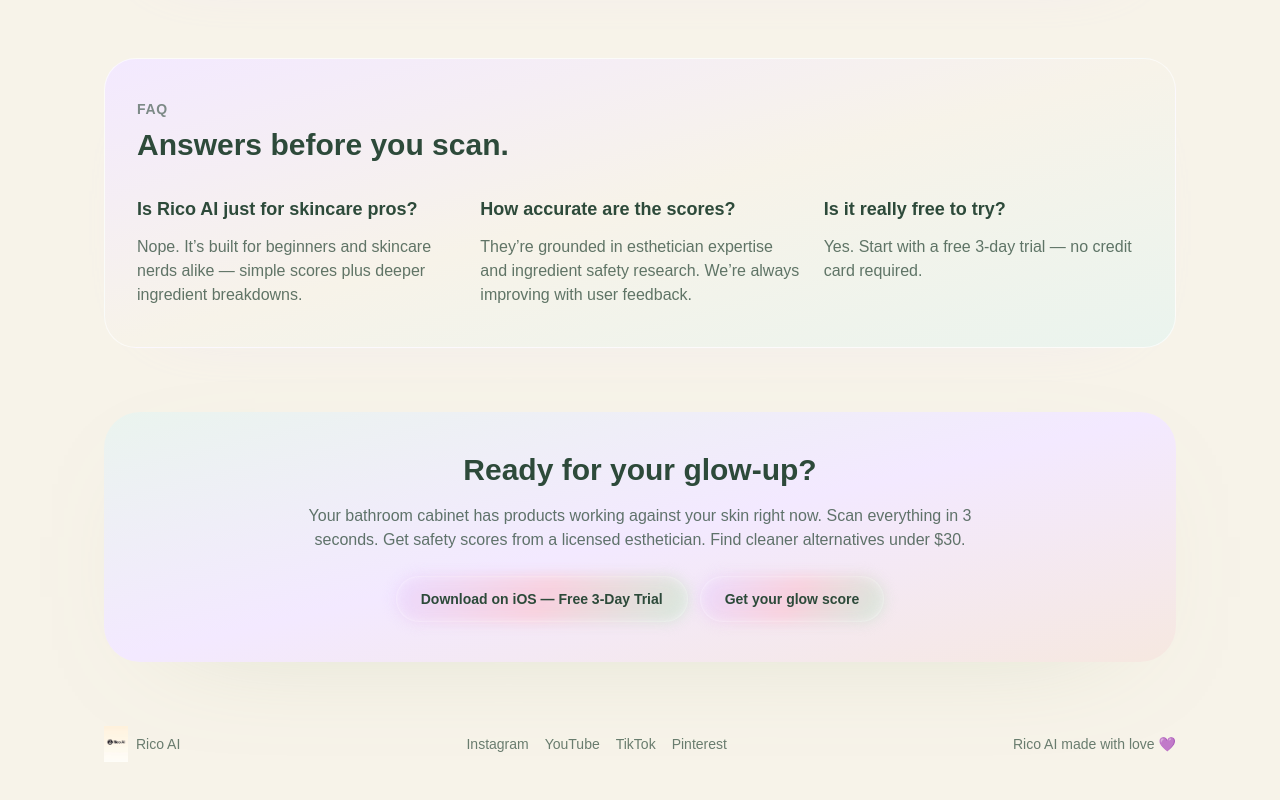
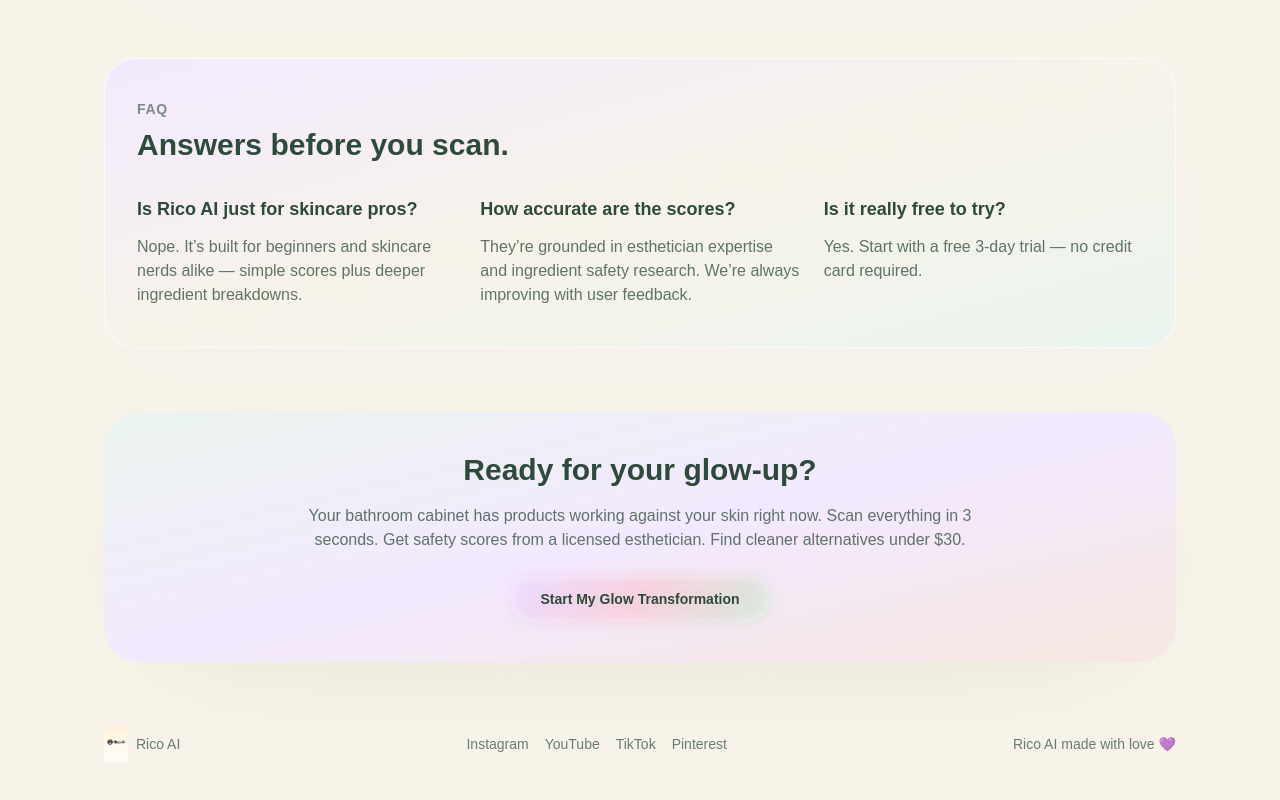
Before and after one commit to mspottsassistant-123/rico-ai-landing, a Next.js app: page / in a window 1280 px wide. Shown: the part 3213-4013 px from the top of the page. Built offline with nearby package versions, Linux system fonts and the light colour scheme.

Commit message:
Simplify footer CTA to a single high-intent button

```diff
--- a/src/app/page.tsx
+++ b/src/app/page.tsx
@@ -434,18 +434,12 @@ export default function Home() {
             Scan everything in 3 seconds. Get safety scores from a licensed
             esthetician. Find cleaner alternatives under $30.
           </p>
-          <div className="mt-6 flex flex-col justify-center gap-3 sm:flex-row">
+          <div className="mt-6 flex justify-center">
             <a
               href={appStoreUrl}
-              className="neon-ring glass-button inline-flex items-center justify-center rounded-full px-6 py-3 text-sm font-semibold text-[#2D4A3A]"
+              className="neon-ring glass-button inline-flex items-center justify-center rounded-full px-7 py-3 text-sm font-semibold text-[#2D4A3A]"
             >
-              Download on iOS — Free 3‑Day Trial
-            </a>
-            <a
-              href={appStoreUrl}
-              className="neon-ring glass-button inline-flex items-center justify-center rounded-full px-6 py-3 text-sm font-semibold text-[#2D4A3A]"
-            >
-              Get your glow score
+              Start My Glow Transformation
             </a>
           </div>
         </section>
```
